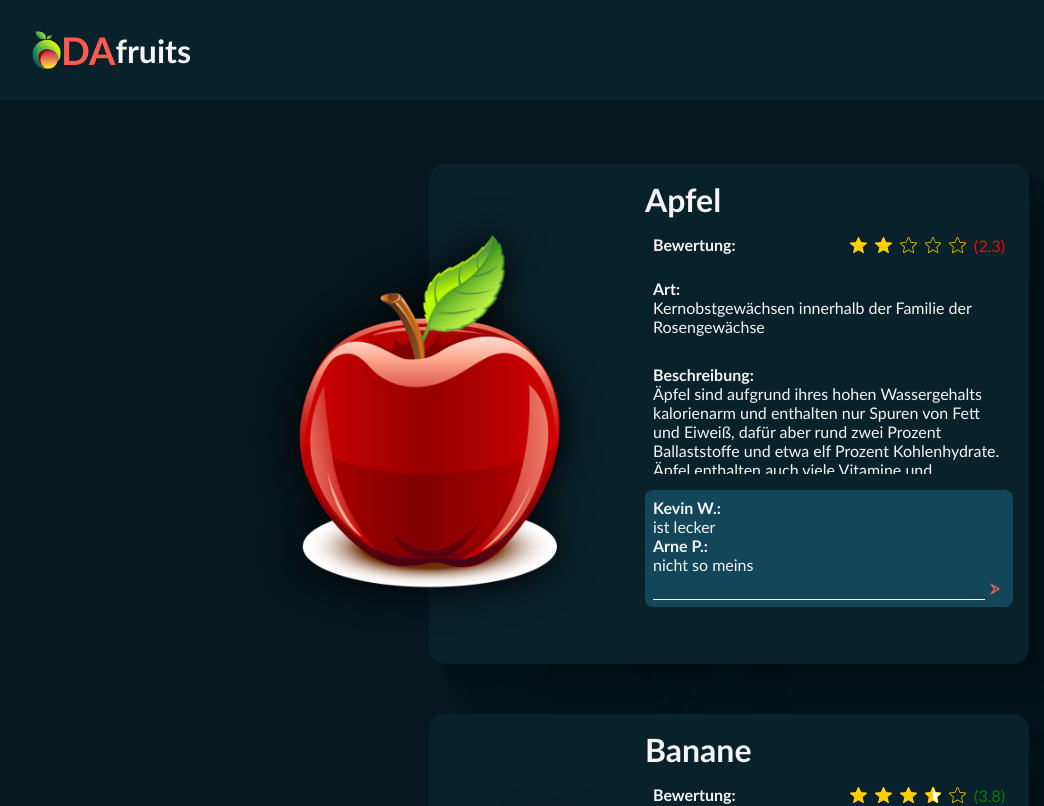
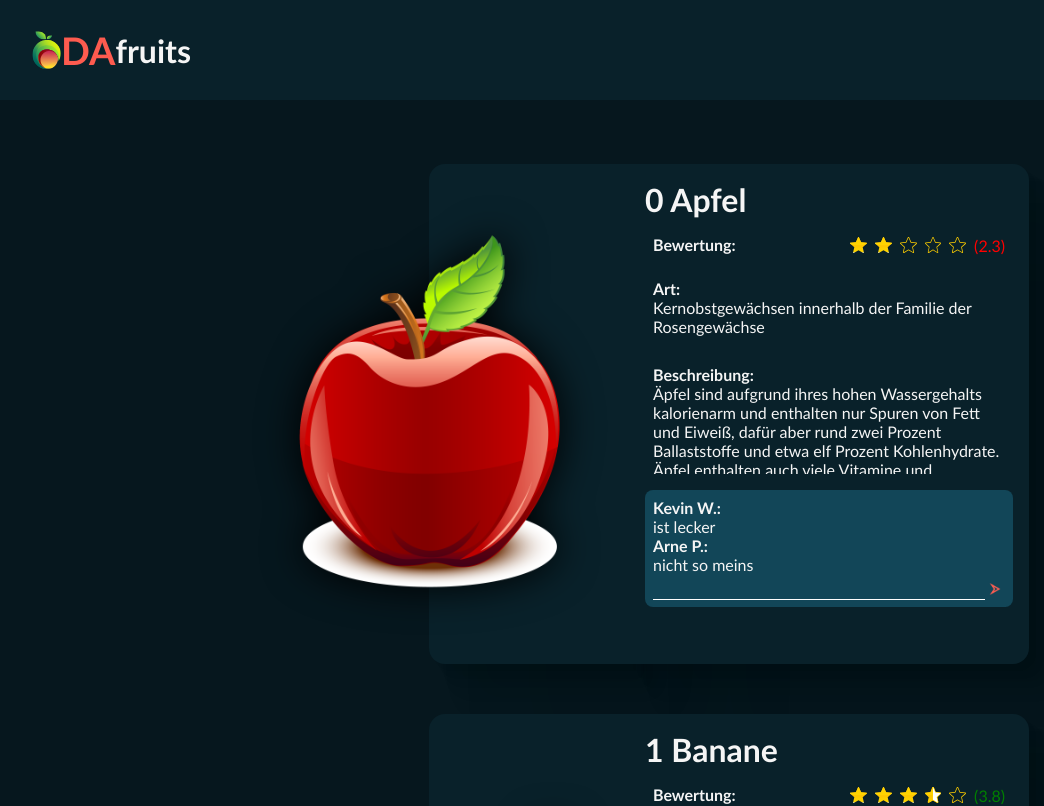
Before and after one commit to Djindustrie/Angular-Logik---Grundkurs, an Angular app: page / in a window 1280 px wide. Shown: the top 806 px of the page, without its empty margins (11-1055 px from the left). Built offline with nearby package versions, Linux system fonts and the light colour scheme.

Commit message:
@Input (Kommunikation von parent zu child)

```diff
--- a/src/app/frutitlist/frutitlist.component.html
+++ b/src/app/frutitlist/frutitlist.component.html
@@ -1,12 +1,12 @@
 <div class="fruitlist_content">
-    @for(fruit of fruitlist; track fruit.name){
+    @for(fruit of fruitlist; track fruit.name; let index =  $index){
 
         <section class="singleFruitBox">
             <div>
                 <img src="./assets/img/fruits/{{fruit.img}}" alt="" srcset="">
             </div>
             <div>
-                <h2> {{fruit.name}}</h2>
+                <h2> <app-singelfruit [fruitnumber]="index"></app-singelfruit> {{fruit.name}}</h2>
                 <div>
                     <p><b>Bewertung:</b></p>
                     <div>
--- a/src/app/frutitlist/frutitlist.component.ts
+++ b/src/app/frutitlist/frutitlist.component.ts
@@ -1,10 +1,11 @@
 import { CommonModule } from '@angular/common';
 import { Component } from '@angular/core';
+import { SingelfruitComponent } from "./singelfruit/singelfruit.component";
 
 @Component({
   selector: 'app-frutitlist',
   standalone: true,
-  imports: [CommonModule],
+  imports: [CommonModule, SingelfruitComponent],
   templateUrl: './frutitlist.component.html',
   styleUrl: './frutitlist.component.scss'
 })
--- /dev/null
+++ b/src/app/frutitlist/singelfruit/singelfruit.component.html
@@ -0,0 +1 @@
+{{fruitnumber}}
```
Also changed, not shown: src/app/frutitlist/singelfruit/singelfruit.component.ts (added, +12 -0 lines), src/app/frutitlist/singelfruit/singelfruit.component.scss (added).
